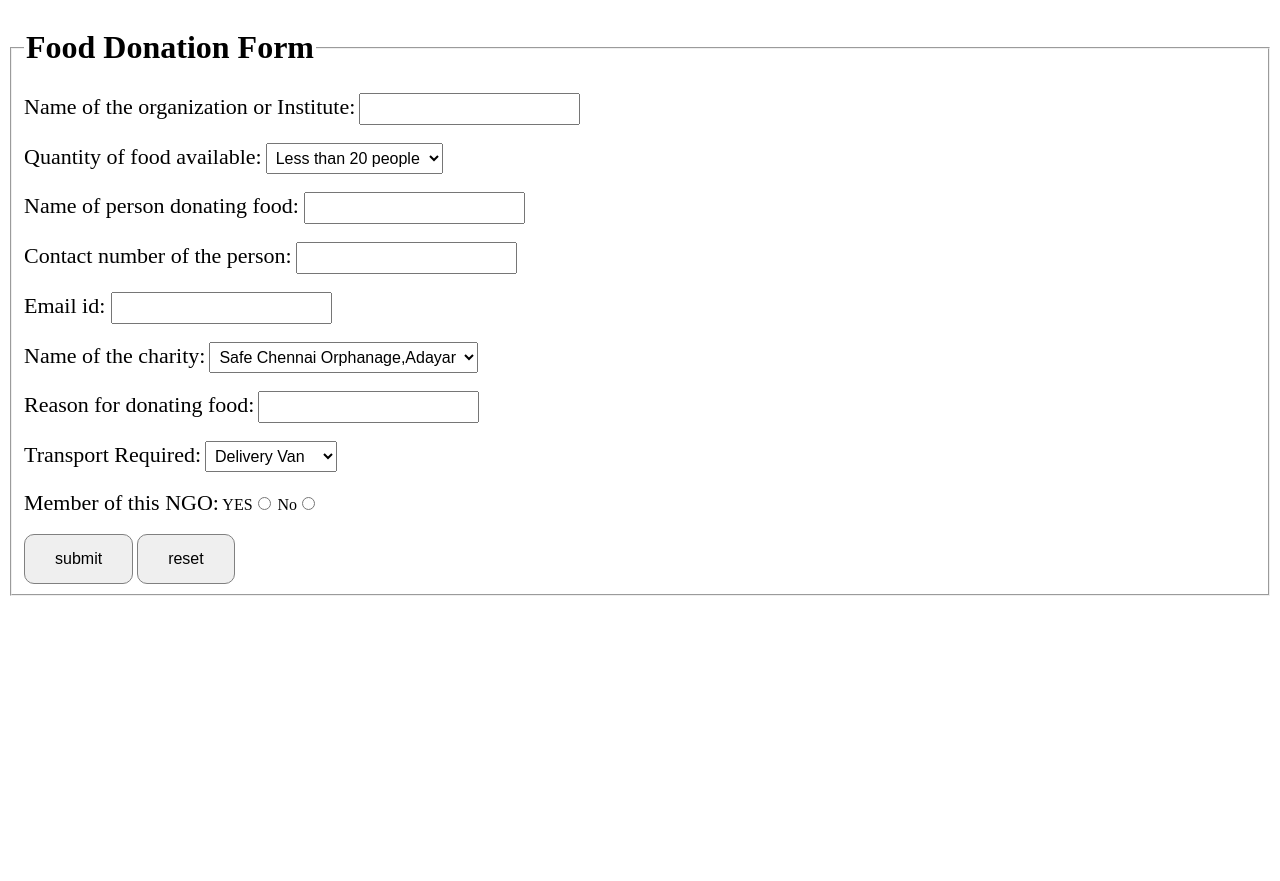
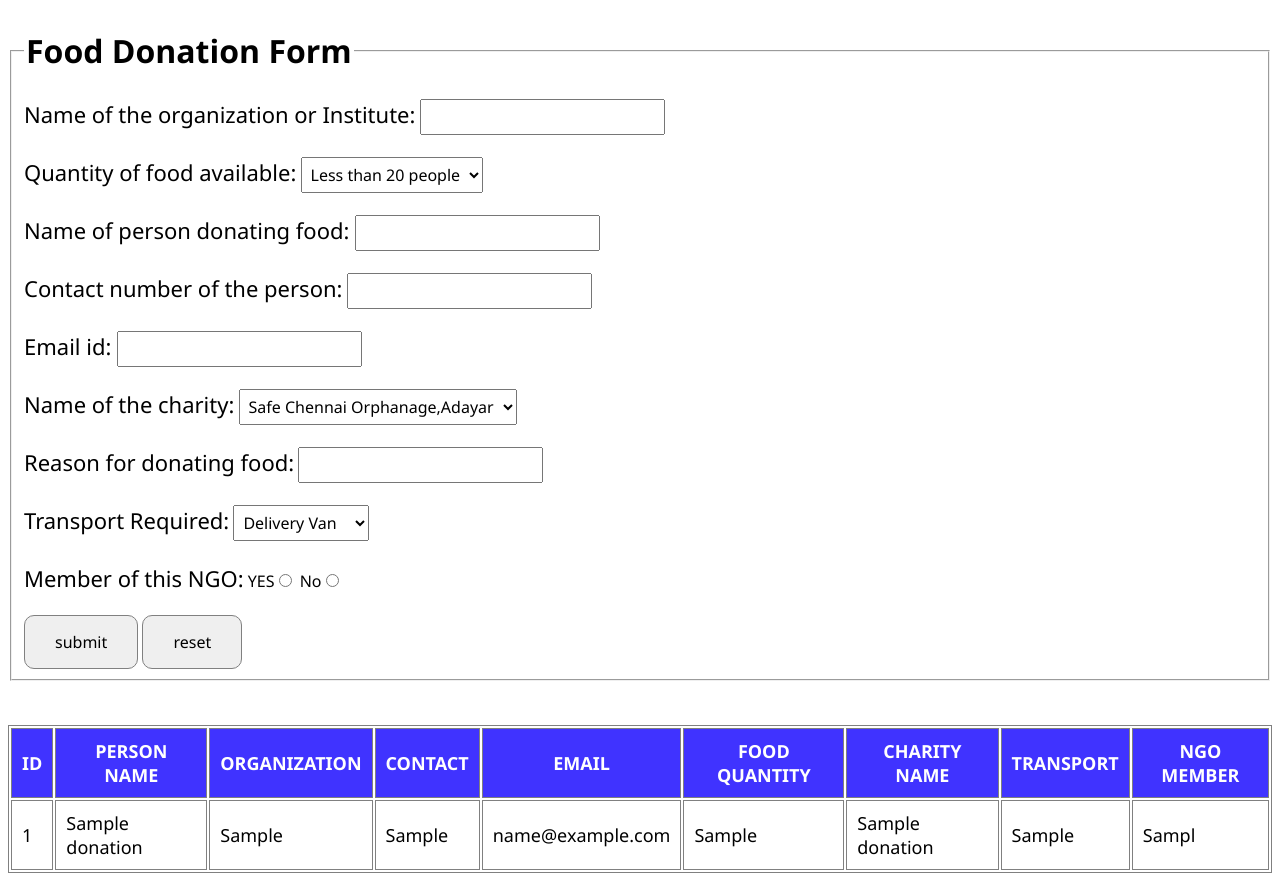
Before and after one commit to Yuva-22/The-Do-Gooders, a Flask app: page /donate in a window 1280 px wide. Before the commit the page ends 596 px from the top, so only its background shows below. Run offline with Flask 3, Linux system fonts and the light colour scheme; tables that the repository leaves empty hold one stand-in row (values such as "Sample post").

Commit message:
Integrated Form and Database

```diff
--- a/database.py
+++ b/database.py
@@ -64,7 +64,7 @@ def createTable():
                 EMAIL VARCHAR(100),
                 FOOD_QUANTITY VARCHAR(100),
                 CHARITY_NAME VARCHAR(100),
-                TRANSPORT VARCHAR(10),
+                TRANSPORT VARCHAR(20),
                 NGO_MEMBER VARCHAR(5)
             )
             """
--- a/server.py
+++ b/server.py
@@ -40,7 +40,7 @@ def login():
 @app.route('/donate')
 def donate():
     results = fetchData()
-    return render_template('fooddonate.html')
+    return render_template('fooddonate.html', results=results)
 
 @app.route('/submit', methods=['GET', 'POST'])
 def submit_form():
--- a/static/fooddonate.css
+++ b/static/fooddonate.css
@@ -1,3 +1,8 @@
+* {
+    box-sizing: border-box;
+    font-family: 'Segoe UI', Tahoma, Geneva, Verdana, sans-serif;
+}
+
 span {
     font-size: 22px;
 }
@@ -18,3 +23,17 @@ select, option {
     border-radius: 10px;
     padding: 15px 30px 15px 30px;
 }
+
+table, th, td {
+    font-size: 18px;
+    border: 1px solid grey;
+}
+
+th, td {
+    padding: 10px;
+}
+
+th {
+    background-color: #4033ff;
+    color: white;
+}
--- a/templates/fooddonate.html
+++ b/templates/fooddonate.html
@@ -97,5 +97,31 @@ No<input type="radio" name="ngomember" value="no">
 </div>
 </fieldset>
 </form>
+
+
+<br>
+<br>
+
+<table>
+    <tr>
+        <th>ID</th>
+        <th>PERSON NAME</th>
+        <th>ORGANIZATION</th>
+        <th>CONTACT</th>
+        <th>EMAIL</th>
+        <th>FOOD QUANTITY</th>
+        <th>CHARITY NAME</th>
+        <th>TRANSPORT</th>
+        <th>NGO MEMBER</th>
+    </tr>
+    {% for row in results %}
+        <tr>
+            {% for col in row %}
+                <td>{{ col }}</td>
+            {% endfor %}
+        </tr>
+    {% endfor %}
+</table>
+
 </body>
 </html>
```
